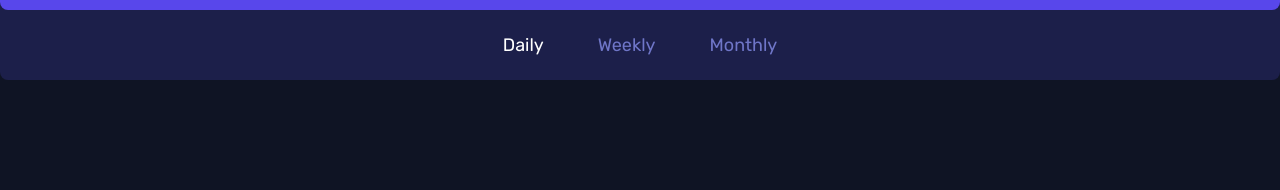
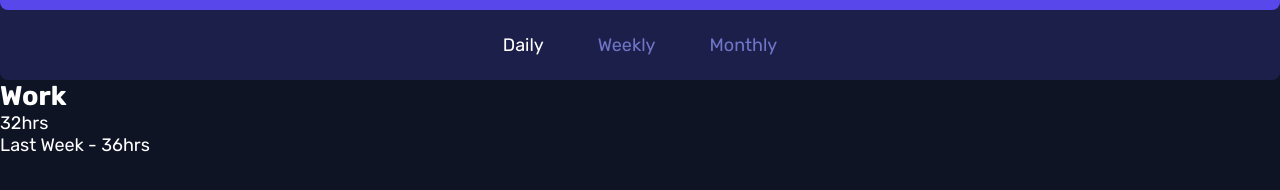
Before and after one commit to skhbabez/time-tracking-dashboard-main, a plain HTML site: page index.html in a window 1280 px wide. Shown: the part 118-308 px from the top of the page. Drawn offline with Linux system fonts and the light colour scheme.

Commit message:
fixed basic issue with

```diff
--- a/index.html
+++ b/index.html
@@ -18,7 +18,7 @@
   <body>
     <main>
       <article class="report">
-        <section class="report-card">
+        <div class="report-card">
           <header>
             <img src="images/image-jeremy.png" alt="" height="64" width="64" />
             <div class="user-info">
@@ -51,6 +51,11 @@
               <label for="monthly">Monthly</label>
             </div>
           </section>
+        </div>
+        <section class="">
+          <h2>Work</h2>
+          <p>32hrs</p>
+          <p>Last Week - 36hrs</p>
         </section>
       </article>
     </main>
```
